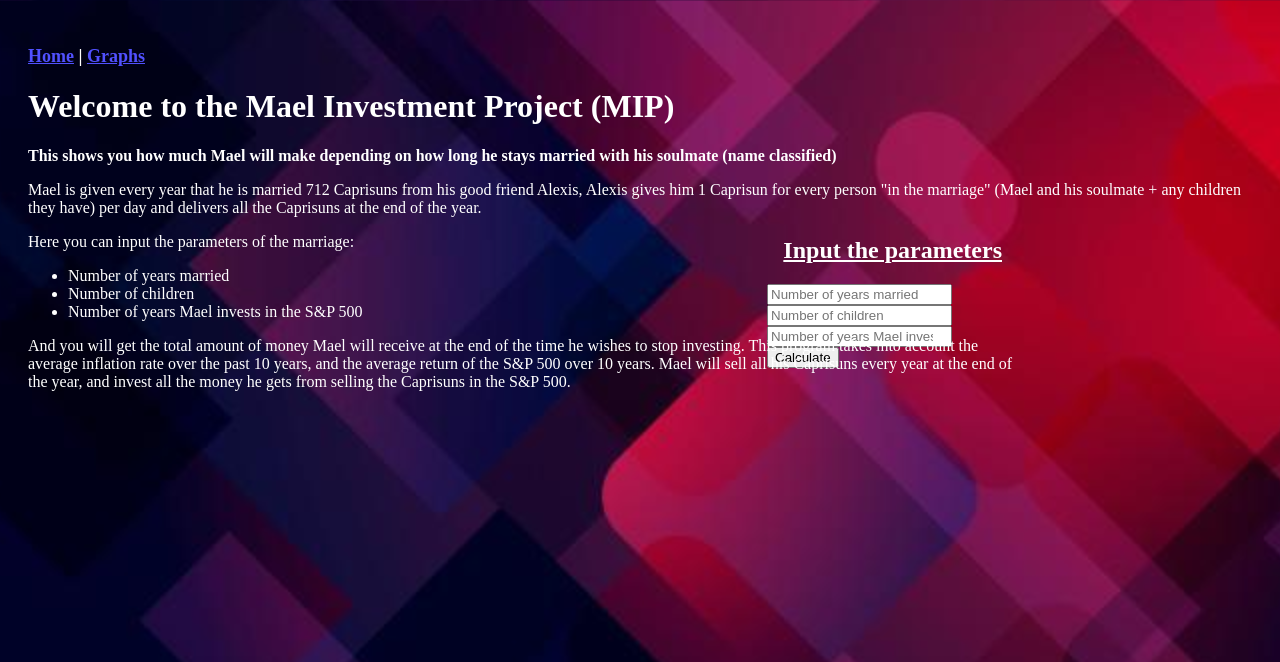
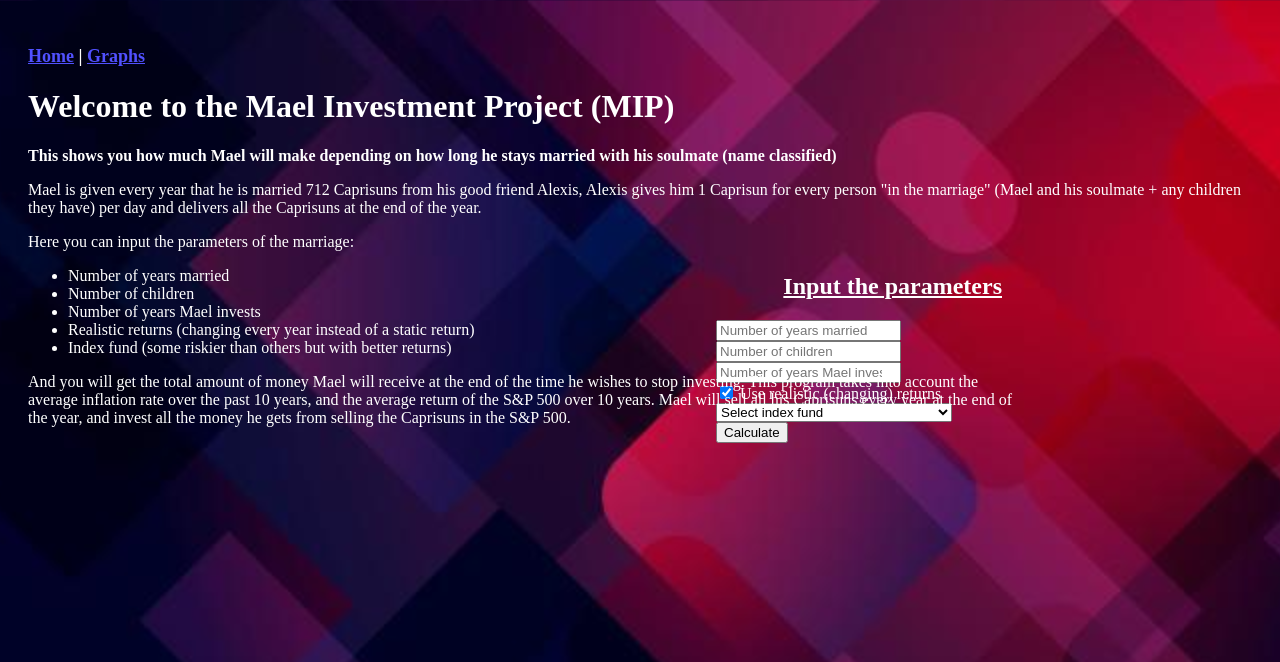
Before and after one commit to ABL15220/Mael-Investment-Project, a Flask app: page / in a window 1280 px wide. Shown: the top 662 px of the page. Run offline with Flask 3, Linux system fonts and the light colour scheme.

Commit message:
adding new index funds options with more rik reward...

```diff
--- a/main.py
+++ b/main.py
@@ -1,4 +1,5 @@
 from flask import Flask, request, render_template, redirect, url_for, Response, send_from_directory
+import random
 
 base_income = 420.08
 child_income = 210.04
@@ -10,25 +11,41 @@ def reset_money_per_year():
     money_per_year = []
 
 
-def initial_investment(years_married, number_of_children):
+def set_returns(index_fund):
+    returns = 0
+
+    if index_fund == 'sp_500':
+        returns = 1.126
+    elif index_fund == 'all_black':
+        returns = 2
+    elif index_fund == 'us_gov_bonds':
+        returns = 1.03
+    elif index_fund == 'russell_2000':
+        returns = 1.25
+
+    return returns
+
+
+def initial_investment(years_married, number_of_children, returns):
     total_income = base_income + number_of_children * child_income
     initial_investment = total_income
-    money_per_year.append(round(initial_investment, 2))  # Year 1
+    money_per_year.append(round(initial_investment, 2))
 
     for year in range(years_married - 1):
-        initial_investment *= 1.126
+        initial_investment *= returns
         total_income *= 1.0286
         initial_investment += total_income
-        money_per_year.append(round(initial_investment, 2))  # Year 2, 3, ...
+        money_per_year.append(round(initial_investment, 2))
 
     return initial_investment
 
 
-def total_profit(years_invested, initial_investment):
+def total_profit(years_invested, initial_investment, returns):
     total_profit = initial_investment
     for year in range(years_invested):
-        total_profit *= 1.126
+        total_profit *= returns
         money_per_year.append(round(total_profit, 2))
+
     return total_profit
 
 
@@ -47,9 +64,10 @@ def calculate():
     num_years_invested = request.form.get('years_invested', type=int)
     total_years = num_years_married + num_years_invested
     label_years = list(range(1, total_years + 1))
+    returns = request.form.get('index_fund', type=str)
 
-    investment = initial_investment(num_years_married, num_children)
-    profit = total_profit(num_years_invested, investment)
+    investment = initial_investment(num_years_married, num_children, returns=set_returns(returns))
+    profit = total_profit(num_years_invested, investment, returns=set_returns(returns))
 
     investment = round(investment, 2)
     profit = round(profit, 2)
--- a/templates/index.html
+++ b/templates/index.html
@@ -19,7 +19,9 @@
     <ul>
         <li>Number of years married</li>
         <li>Number of children</li>
-        <li>Number of years Mael invests in the S&P 500</li>
+        <li>Number of years Mael invests</li>
+        <li>Realistic returns (changing every year instead of a static return)</li>
+        <li>Index fund (some riskier than others but with better returns)</li>
     </ul>
 
     <p id="rules">And you will get the total amount of money Mael will receive at the end of the time he wishes to stop investing.
@@ -30,9 +32,21 @@
 
     <h2 id="form_title">Input the parameters</h2>
     <form method="POST" action="{{ url_for('calculate') }}" enctype="multipart/form-data">
+
         <input type="number" name="years_married" placeholder="Number of years married" required><br>
         <input type="number" name="children" placeholder="Number of children" required><br>
-        <input type="number" name="years_invested" placeholder="Number of years Mael invests in the S&P 500" required><br>
+        <input type="number" name="years_invested" placeholder="Number of years Mael invests" required><br>
+
+        <input type="checkbox" name="realistic" id="realistic" checked>
+        <label for="realistic">Use realistic (changing) returns</label><br>
+        <select name="index_fund" required>
+            <option value="" disabled selected>Select index fund</option>
+            <option value="sp_500">S&P 500 (regular; ~2.5%)</option>
+            <option value="all_black">All On Black (50/50)</option>
+            <option value="us_gov_bonds">US Government Bond (safe; ~0.5%)</option>
+            <option value="russell_2000">Russell 2000 (risky; ~25%)</option>
+        </select><br>
+
         <input type="submit" value="Calculate">
     </form><br>
 
```
